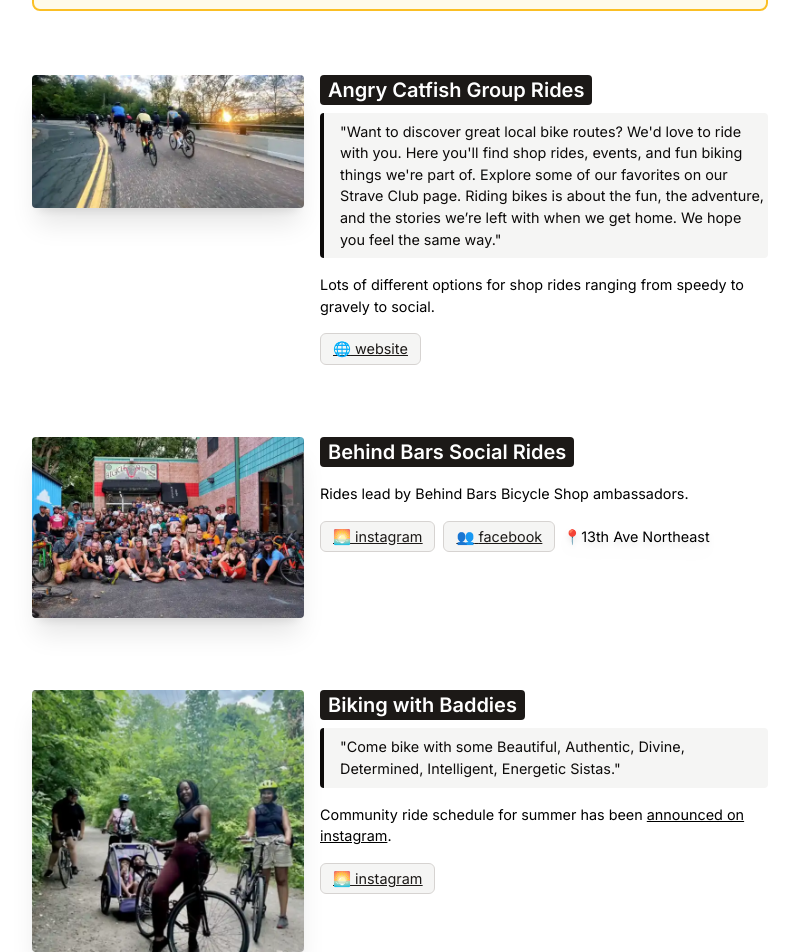
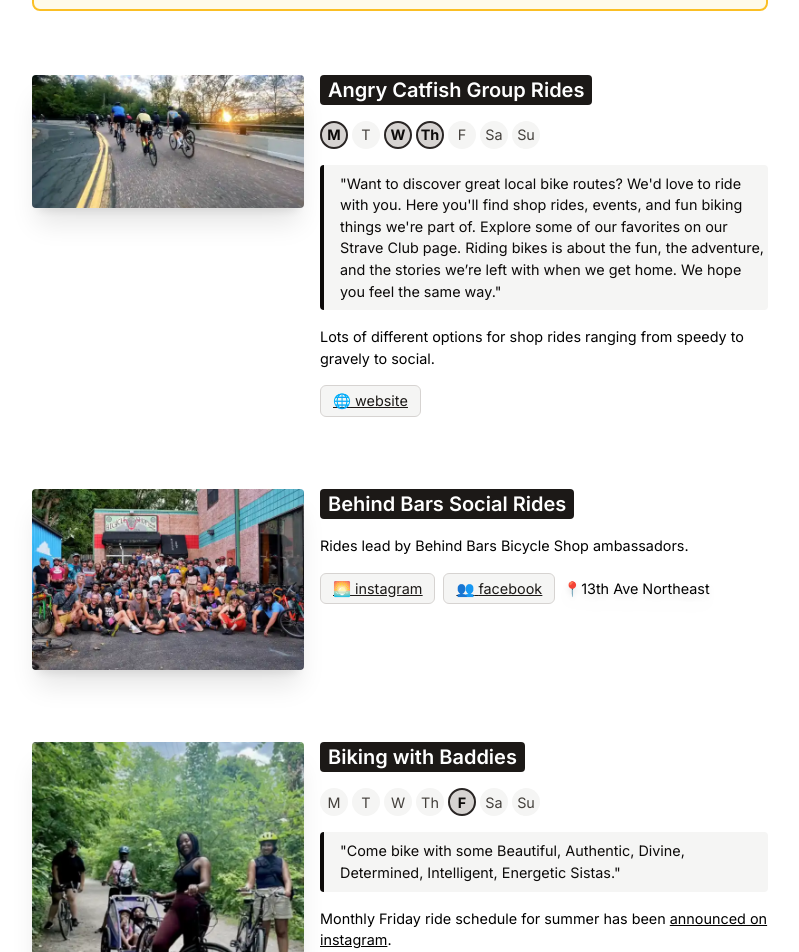
Before and after one commit to subdavis/bikegroups.org, a Next.js app: page / in a window 1280 px wide. Shown: the part 1020-1972 px from the top of the page, without its empty margins (240-1039 px from the left). Built offline with nearby package versions, Linux system fonts and the light colour scheme.

Commit message:
Add a few day details

```diff
--- a/app/page.tsx
+++ b/app/page.tsx
@@ -25,6 +25,7 @@
       />
       <Org
         name="Angry Catfish Group Rides"
+        days={['M', "W", "Th"]}
         quote="Want to discover great local bike routes? We'd love to ride with you. Here you'll find shop rides, events, and fun biking things we're part of. Explore some of our favorites on our Strave Club page. Riding bikes is about the fun, the adventure, and the stories we’re left with when we get home. We hope you feel the same way."
         description="Lots of different options for shop rides ranging from speedy to gravely to social."
         image="/images/Angry_Catfish_Group.jpg"
@@ -40,9 +41,10 @@
       />
       <Org
         name="Biking with Baddies"
+        days={["F"]}
         quote="Come bike with some Beautiful, Authentic, Divine, Determined, Intelligent, Energetic Sistas."
         description={
-          <p>Community ride schedule for summer has been <a href="https://www.instagram.com/p/C6R5axsp5ID">announced on instagram</a>.</p>
+          <p>Monthly Friday ride schedule for summer has been <a href="https://www.instagram.com/p/C6R5axsp5ID">announced on instagram</a>.</p>
         }
         image="/images/Biking_With_Baddies_Group.png"
         instagram="https://www.instagram.com/bikingwithbaddies/"
@@ -93,6 +95,7 @@
       />
       <Org
         name='Genosack Summer Monday Rides'
+        days={['M']}
         quote='Our events are for people who love experiencing bicycles, outdoor spaces, and unity.  We take pride in creating an environment of inclusivity, respect, and fun for all people of all abilities.'
         description={
           <p>Monday summer group rides <a href="https://www.instagram.com/p/C6T9ZAcuekb">announced for the season on instagram</a>.</p>
```
